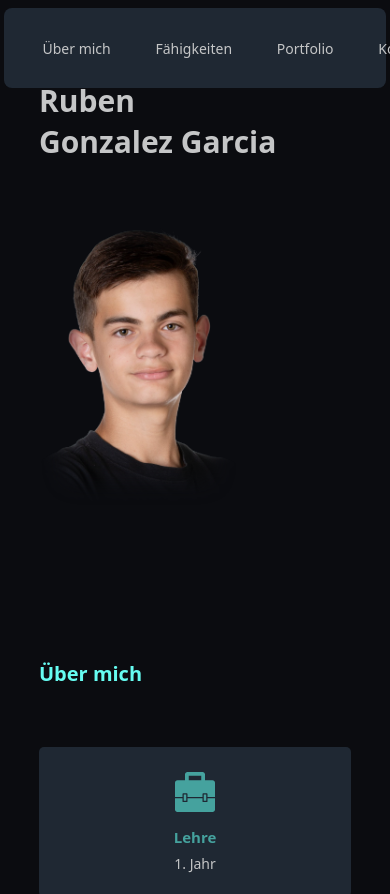
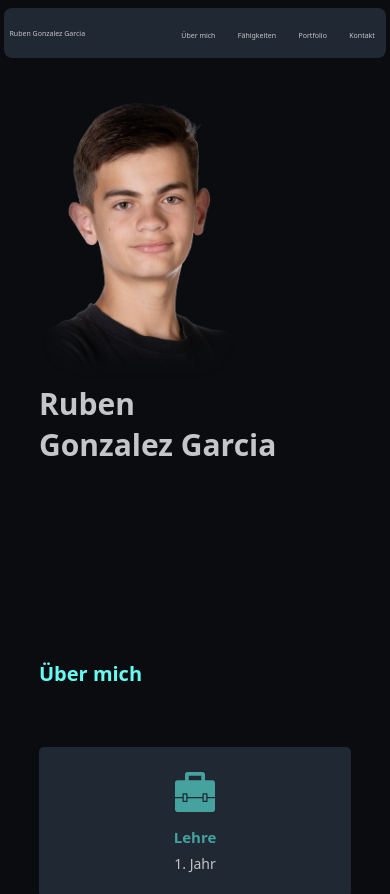
Before and after one commit to rubengonzi/M293-Projektauftrag, a plain HTML site: page index.html in a window 390 px wide. Shown: the top 894 px of the page. Drawn offline with Linux system fonts and the light colour scheme.

Commit message:
more responsive design

```diff
--- a/css/styles.scss
+++ b/css/styles.scss
@@ -9,7 +9,6 @@
 
 html {
     scroll-behavior: smooth;
-    overflow-x: hidden;
 
     h1 {
         font-size: 3em;
@@ -132,6 +131,7 @@ html {
                 img {
                     width: 300px;
                     background-blend-mode: overlay;
+                    order: 1;
                 }
 
                 h1 {
@@ -230,7 +230,7 @@ html {
                     background-color: #45A29E;
                     border: none;
                     height: 40px;
-                    width: 180px;
+                    padding: 0 50px;
                     margin-top: 15px;
                     border-radius: 5px;
                     cursor: pointer;
@@ -280,7 +280,7 @@ html {
                     width: 60%;
                 }
 
-                @media (max-width: 1050px) {
+                @media (max-width: 1100px) {
                     .sectionContainer {
                         width: 80%;
 
@@ -291,7 +291,12 @@ html {
 
                     @media (max-width: 800px) {
                         header nav {
-                            grid-template-columns: repeat(2, 1fr);
+                            display: flex !important;
+                            justify-content: space-between;
+
+                            a {
+                                font-size: 1em;
+                            }
                         }
 
                         .sectionContainer .portfolio div {
@@ -321,6 +326,16 @@ html {
                                         grid-template-columns: 1fr;
                                     }
                                 }
+
+                                @media (max-width: 400px) {
+                                    header nav a {
+                                        font-size: 0.7em;
+                                    }
+
+                                    .sectionContainer .contact button {
+                                        padding: 0 20px;
+                                    }
+                                }
                             }
                         }
                     }
--- a/index.html
+++ b/index.html
@@ -31,8 +31,8 @@
 
     <div class="sectionContainer">
         <div class="section title grid twoColumns">
+            <img src="img/me.png" alt="Porträt von mir">
             <h1>Ruben<br>Gonzalez Garcia</h1>
-            <img src="img/me.png" alt="Porträt von mir">
         </div>
 
         <div id="about" class="section about">
```
Also changed, not shown: css/styles.css, 1 other file.
